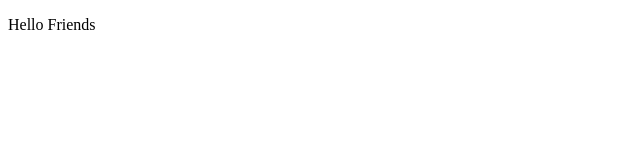
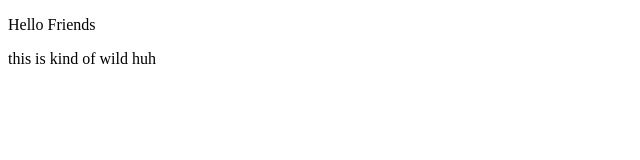
Before and after one commit to thelocalfrogman/Frogs-Learnings, a plain HTML site: page index.html in a window 1280 px wide. Shown: the whole page, without its empty margins (0-640 px from the left). Drawn offline with Linux system fonts and the light colour scheme.

Commit message:
added a lil text

```diff
--- a/index.html
+++ b/index.html
@@ -5,5 +5,6 @@
 </head>
 <body>
     <p>Hello Friends</p>
+    <p>this is kind of wild huh</p>
 </body>
 </html>
```
